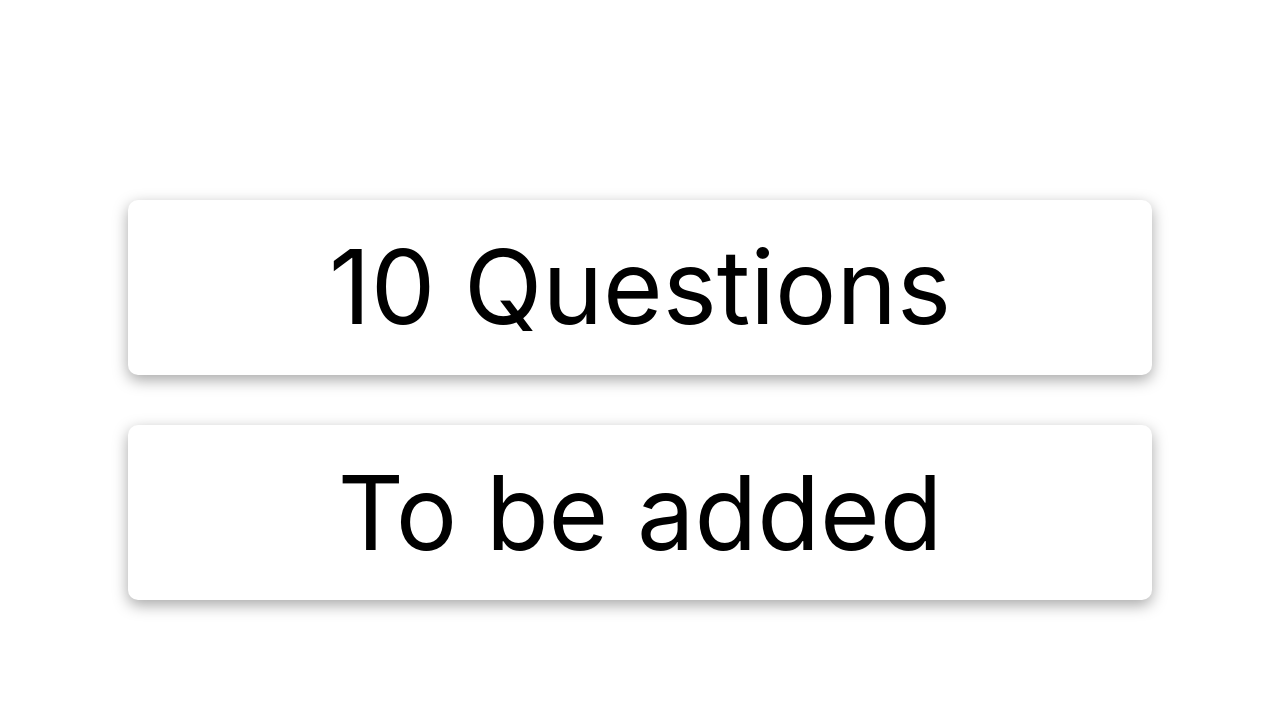
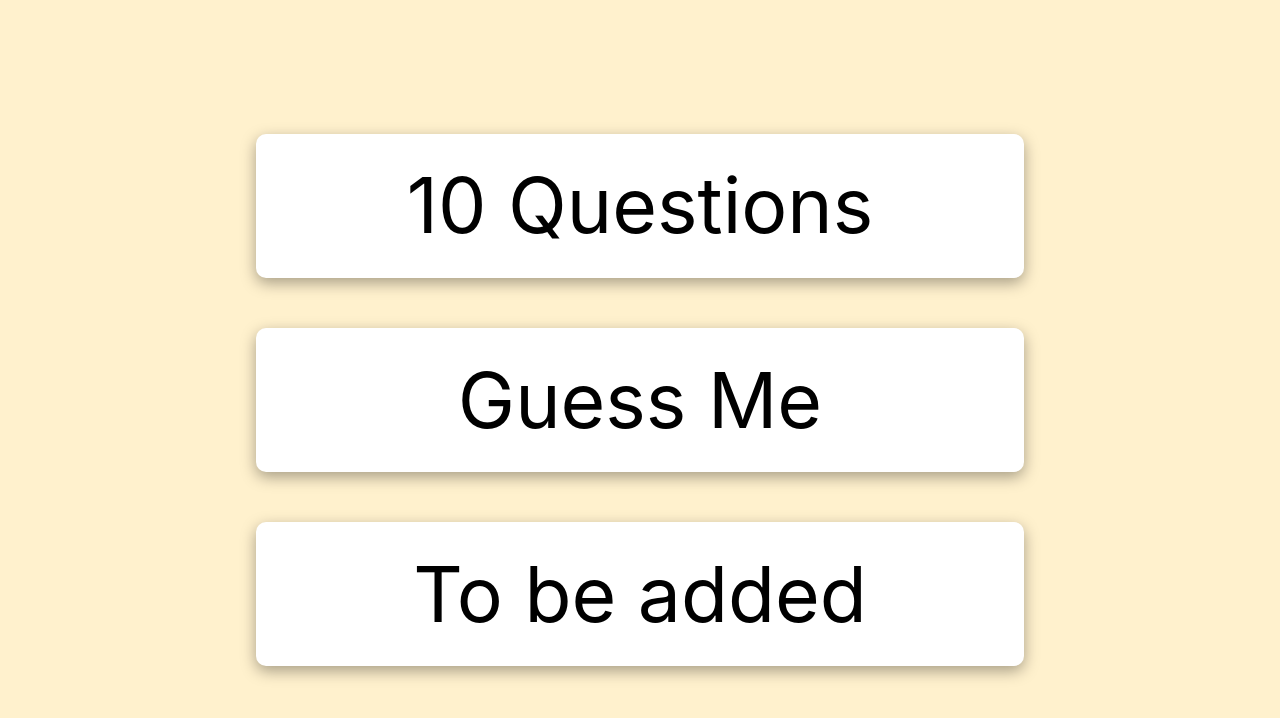
Before and after one commit to TomPham204/icebreaker, a Next.js app: page / in a window 1280 px wide. Shown: the top 718 px of the page. Built offline with nearby package versions, Linux system fonts and the light colour scheme.

Commit message:
Update question list

```diff
--- a/pages/index.js
+++ b/pages/index.js
@@ -16,8 +16,14 @@ export default function Home() {
 		<div className={styles.container}>
 			<Head>
 				<title>Online icebreaker</title>
-        <meta name="description" content="Online icebreaker" />
-        <link rel="icon" href="/favicon.png" />
+				<meta
+					name="description"
+					content="Online icebreaker"
+				/>
+				<link
+					rel="icon"
+					href="/favicon.png"
+				/>
 			</Head>
 
 			<main className={styles.main}>
@@ -31,6 +37,9 @@ export default function Home() {
 						<Link href="/ten-questions">
 							<a className={styles.button}>10 Questions</a>
 						</Link>
+						<Link href="/guess-me">
+							<a className={styles.button}>Guess Me</a>
+						</Link>
 						<Link href="/">
 							<a className={styles.button}>To be added</a>
 						</Link>
--- a/styles/Home.module.css
+++ b/styles/Home.module.css
@@ -1,6 +1,6 @@
 .container {
 	padding: 0;
-  background-color: #fff;
+	background-color: rgb(255, 241, 205);
 }
 
 .main {
@@ -59,10 +59,10 @@
 
 .button {
 	box-shadow: rgba(0, 0, 0, 0.35) 0px 5px 15px;
-  width: 80vw;
+	width: 60vw;
 	text-align: center;
 	background: rgb(255, 255, 255);
 	border-radius: 10px;
 	padding: 2vw;
-  font-size: 8vw;
+	font-size: 6vw;
 }
```
Also changed, not shown: pages/ten-questions.js (+9 -14 lines). Lines whose indentation alone changed are shown as unchanged.
